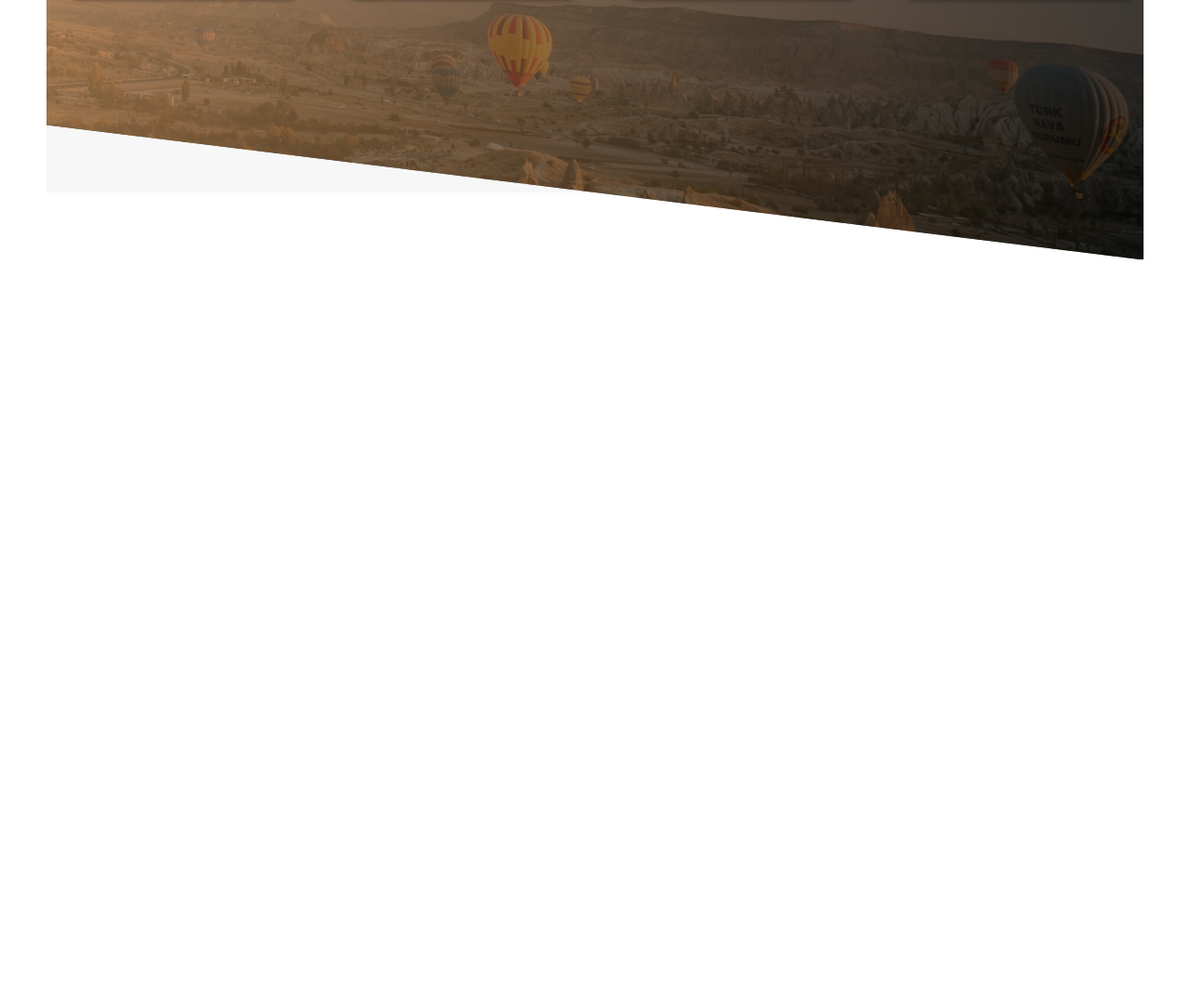
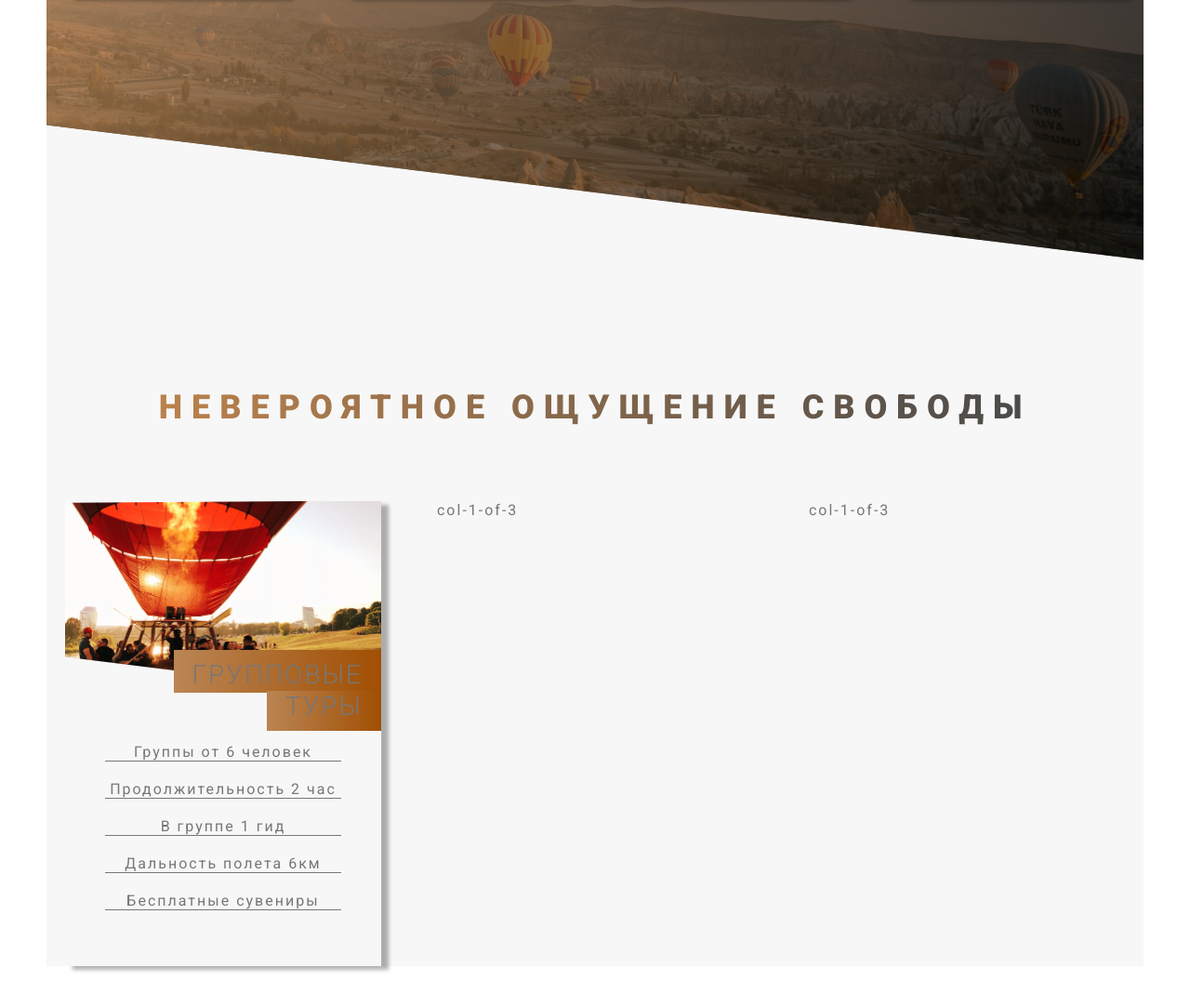
Before and after one commit to Rom-Freedom/baloons-trip, a plain HTML site: page index.html in a window 1280 px wide. Shown: the part 2058-3141 px from the top of the page at 93% size. Before the commit the page ends 2337 px from the top, so only its background shows below. Drawn offline with Linux system fonts and the light colour scheme; files whose address does not match are found by name.

Commit message:
make up and style cards-section

```diff
--- /dev/null
+++ b/SASS/components/_tour-cards.sass
@@ -0,0 +1,63 @@
+.card-tour
+    height: 50rem
+    perspective: 150rem
+    -moz-perspective: 150rem
+    position: relative
+    &__side
+        height: 50rem
+        transition: .7s all ease-out
+        position: absolute
+        top: 0
+        left: 0
+        width: 100%
+        backface-visibility: hidden
+        box-shadow: $box-shadow
+        &_front
+
+        &_back
+            background: lightgreen
+            transform: rotateY(180deg)
+            background: linear-gradient(120deg, rgba($color-brown-light, 0.70) 0.03%, rgba($color-brown-dark, 0.70) 99.94%)
+
+    &:hover &__side_front
+        transform: rotateY(-180deg)
+    &:hover &__side_back
+        transform: rotateY(0deg)
+
+    &__img
+        background-blend-mode: hard-light
+        height: 21rem
+        background: $color-brown-light url(../img/card-1.jpg) center / cover no-repeat
+        clip-path: polygon(0 1%, 100% 0, 100% 100%, 0 80%)
+    &__title
+        font-size: 2.8rem
+        letter-spacing: .2rem
+        font-weight: 300
+        text-transform: uppercase
+        text-align: right
+        position: absolute
+        top: 17rem
+        right: 0rem
+    &__span
+        background: linear-gradient(90deg, $color-brown-light, $color-brown-dark)
+        padding: 1rem 2rem .3rem 2rem
+        &_1
+        &_2
+            position: absolute
+            top: 3.4rem
+            right: 0rem
+            padding-bottom: 1rem
+            padding-top: 0rem
+    &__desc
+        ul
+            list-style: none
+            margin: 0 auto
+            width: 75%
+            li
+                color: $color-gray
+                font-size: $font-size-paragraph
+                letter-spacing: .2rem
+                border-bottom: 1px solid $color-gray
+                text-align: center
+                &:not(last-child)
+                    margin-bottom: 2rem
--- a/SASS/pages/_home.sass
+++ b/SASS/pages/_home.sass
@@ -7,3 +7,6 @@
     transform: skewY(7deg)
     & > *
         transform: skewY(-7deg)
+
+.section-tour
+    padding-top: 21rem
--- a/SASS/style.sass
+++ b/SASS/style.sass
@@ -9,6 +9,7 @@
 @import "components/button-text.sass"
 @import "components/composition.sass"
 @import "components/adventure-cards.sass"
+@import "components/tour-cards.sass"
 @import "layout/grid.sass"
 @import "layout/header.sass"
 @import "pages/home.sass"
--- a/index.html
+++ b/index.html
@@ -108,6 +108,45 @@
                     </div>
                 </div>
             </section>
+
+            <section class="section-tour">
+                <div class="text-align-center margin-bottom-80px">
+                    <h2 class="title-secondary">
+                        невероятное ощущение свободы
+                    </h2>
+                </div>
+                <div class="row">
+                    <div class="col-1-of-3">
+                        <div class="card-tour">
+                            <div class="card-tour__side card-tour__side_front">
+                                <div class="card-tour__img margin-bottom-50px"></div>
+                                    <h4 class="card-tour__title">
+                                        <span class="card-tour__span card-tour__span_1">групповые</span>
+                                        <br>
+                                        <span class="card-tour__span card-tour__span_2">туры</span> </h4>
+                                    <div class="card-tour__desc">
+                                        <ul>
+                                            <li>Группы от 6 человек</li>
+                                            <li>Продолжительность 2 час</li>
+                                            <li>В группе 1 гид</li>
+                                            <li>Дальность полета 6км</li>
+                                            <li>Бесплатные сувениры</li>
+                                        </ul>
+                                    </div>
+
+                            </div>
+
+                            <div class="card-tour__side card-tour__side_back">Back</div>
+                        </div>
+                    </div>
+                    <div class="col-1-of-3">
+                        col-1-of-3
+                    </div>
+                    <div class="col-1-of-3">
+                        col-1-of-3
+                    </div>
+                </div>
+            </section>
         </main>
     </div>
 
```
Also changed, not shown: css/style.css, img/card-1.jpg (added), img/card-2.jpg (added), img/card-3.jpg (added), 1 other file.
